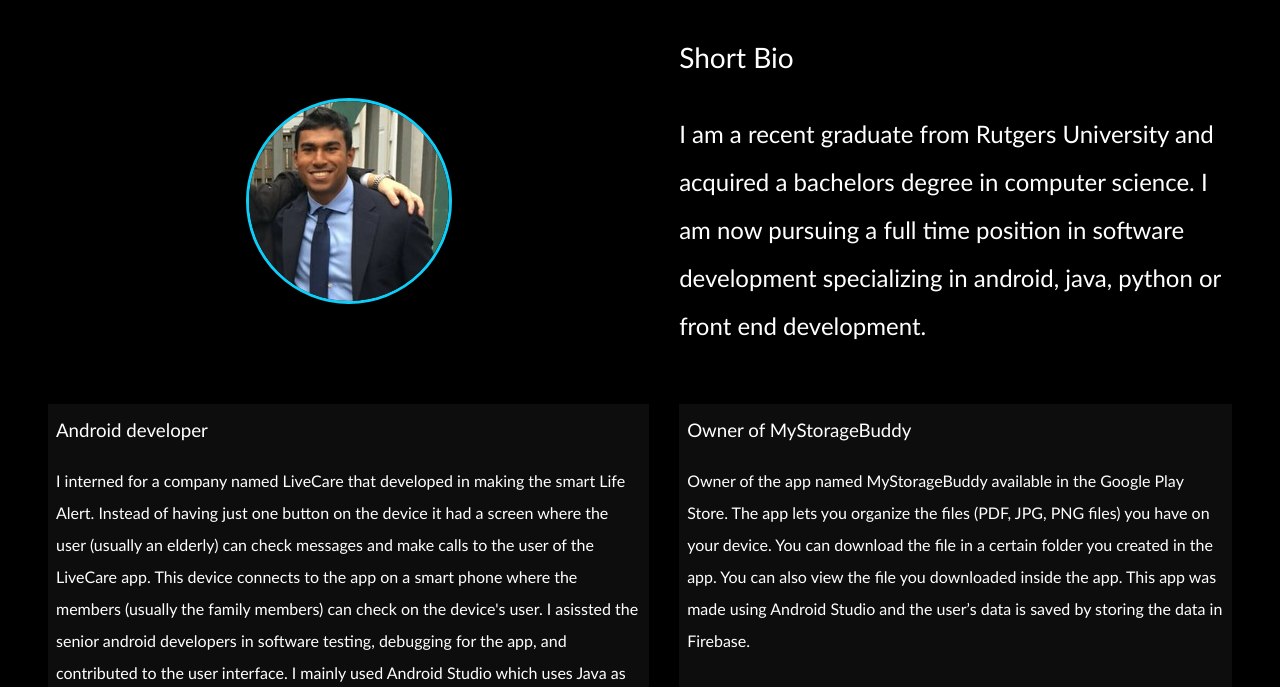
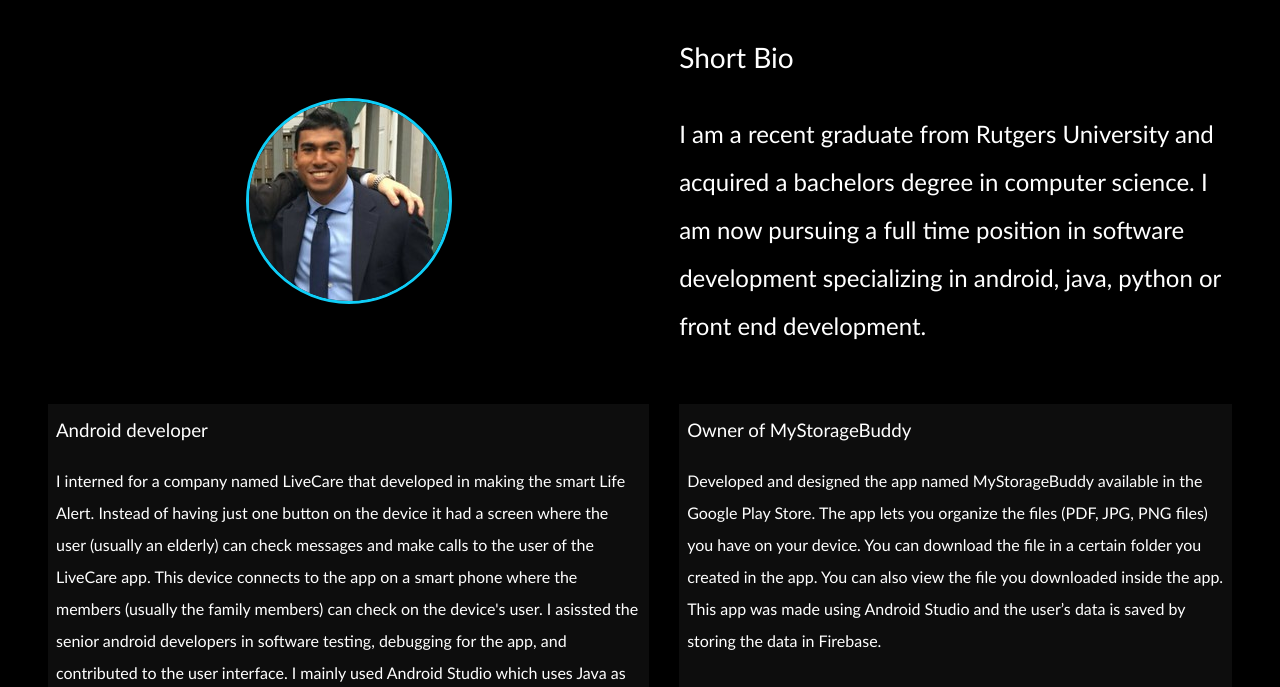
Before and after one commit to saifjay25/My-Portfolio, a website: page dist/about.html in a window 1280 px wide. Shown: the part 265-952 px from the top of the page. Drawn offline with Linux system fonts and the light colour scheme.

Commit message:
Update about.html

```diff
--- a/dist/about.html
+++ b/dist/about.html
@@ -87,7 +87,7 @@
         <div class="job job-2">
           <h3>Owner of MyStorageBuddy</h3>
           <p>
-            Owner of the app named MyStorageBuddy available in the Google Play Store.
+            Developed and designed the app named MyStorageBuddy available in the Google Play Store.
             The app lets you organize the files (PDF, JPG, PNG files) you have on your device.
             You can download the file in a certain folder you created in the app. You can also view
             the file you downloaded inside the app. This app was made using Android Studio and
```
